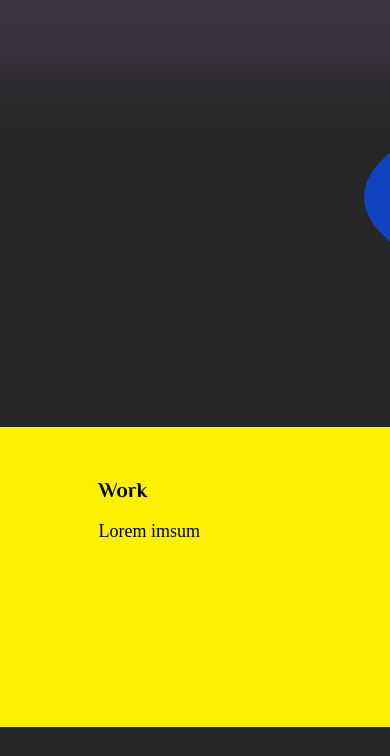
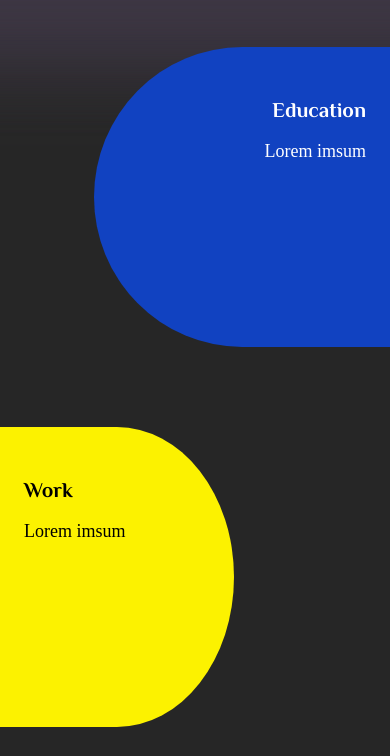
Before and after one commit to MDavydova/homepage, a website: page index.html in a window 390 px wide. Shown: the part 1748-2504 px from the top of the page. Drawn offline with Linux system fonts and the light colour scheme; a web font is replaced by a local one.

Commit message:
fix: removed large min-width from  timeline section

```diff
--- a/scss/blocks/_timeline.scss
+++ b/scss/blocks/_timeline.scss
@@ -2,7 +2,7 @@
   &__item {
     background-color: transparent;
     min-height: 300px;
-    min-width: 1515px;
+    min-width: 300px;
     position: relative;
     display: flex;
     margin: 0 0 80px;
@@ -25,13 +25,9 @@
     &:nth-child(even) {
       color: #000000;
       &:before {
-        //border-radius: 0 50% 0 0;
         border-radius: 0 50% 50% 0;
         background-color: $yellow;
         right: 40%;
-      }
-
-      .timeline__item-wrapper {
       }
     }
 
@@ -39,7 +35,7 @@
       color: #ffffff;
       &:before {
         background-color: $blue;
-        //border-radius: 0 0 0 50%;
+
         border-radius: 50% 0 0 50%;
         left: 24%;
       }
@@ -48,6 +44,10 @@
         display: flex;
         align-items: center;
         flex-direction: column;
+
+        @include media("tablet") {
+          align-items: flex-end;
+        }
       }
     }
 
--- a/styles.css
+++ b/styles.css
@@ -797,7 +797,7 @@ button {
 .timeline__item {
   background-color: transparent;
   min-height: 300px;
-  min-width: 1515px;
+  min-width: 300px;
   position: relative;
   display: flex;
   margin: 0 0 80px;
@@ -835,6 +835,11 @@ button {
   display: flex;
   align-items: center;
   flex-direction: column;
+}
+@media only screen and (max-width: 767.98px) {
+  .timeline__item:nth-child(odd) .timeline__item-wrapper {
+    align-items: flex-end;
+  }
 }
 .timeline__item-wrapper {
   position: relative;
```
